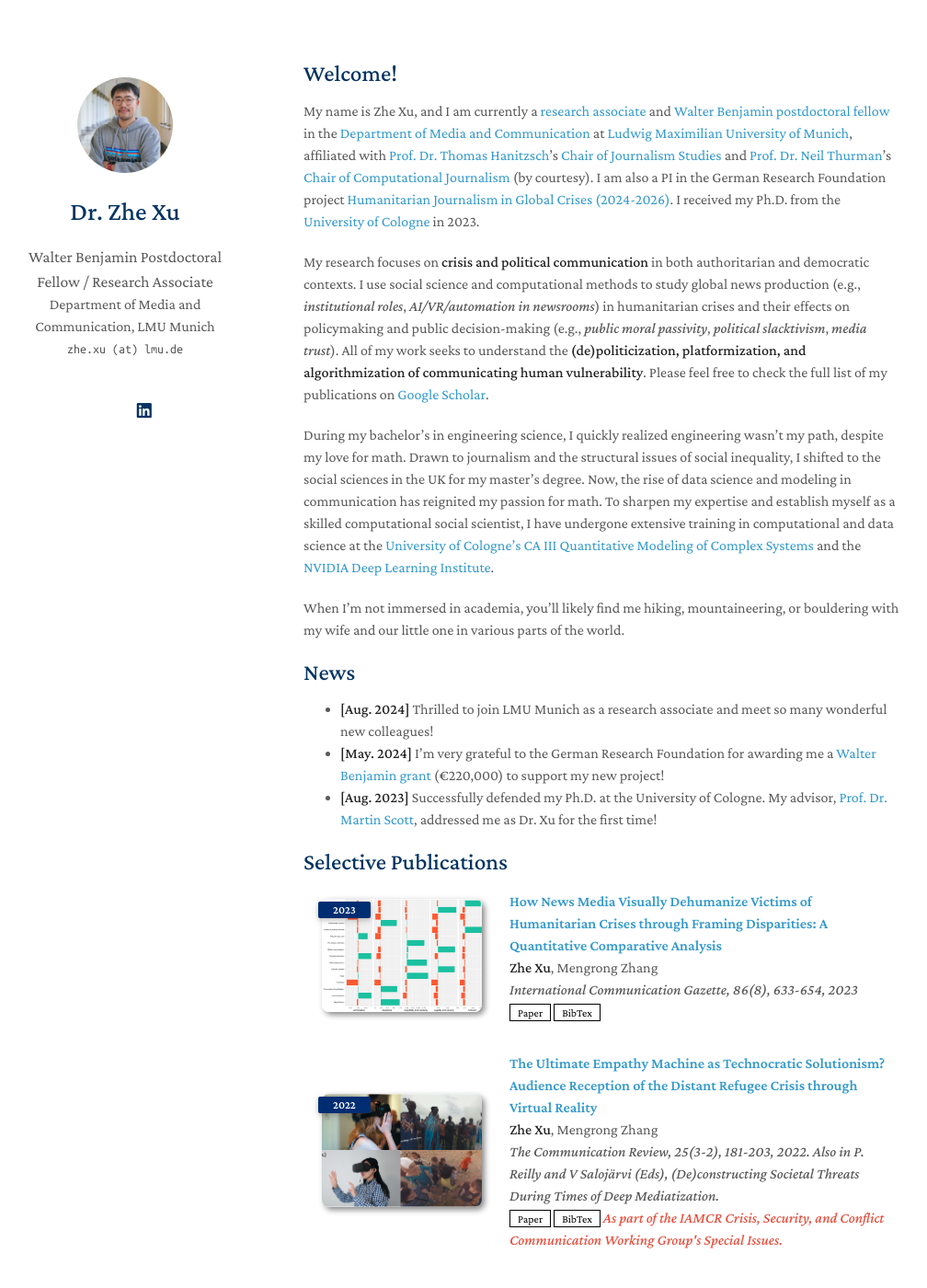
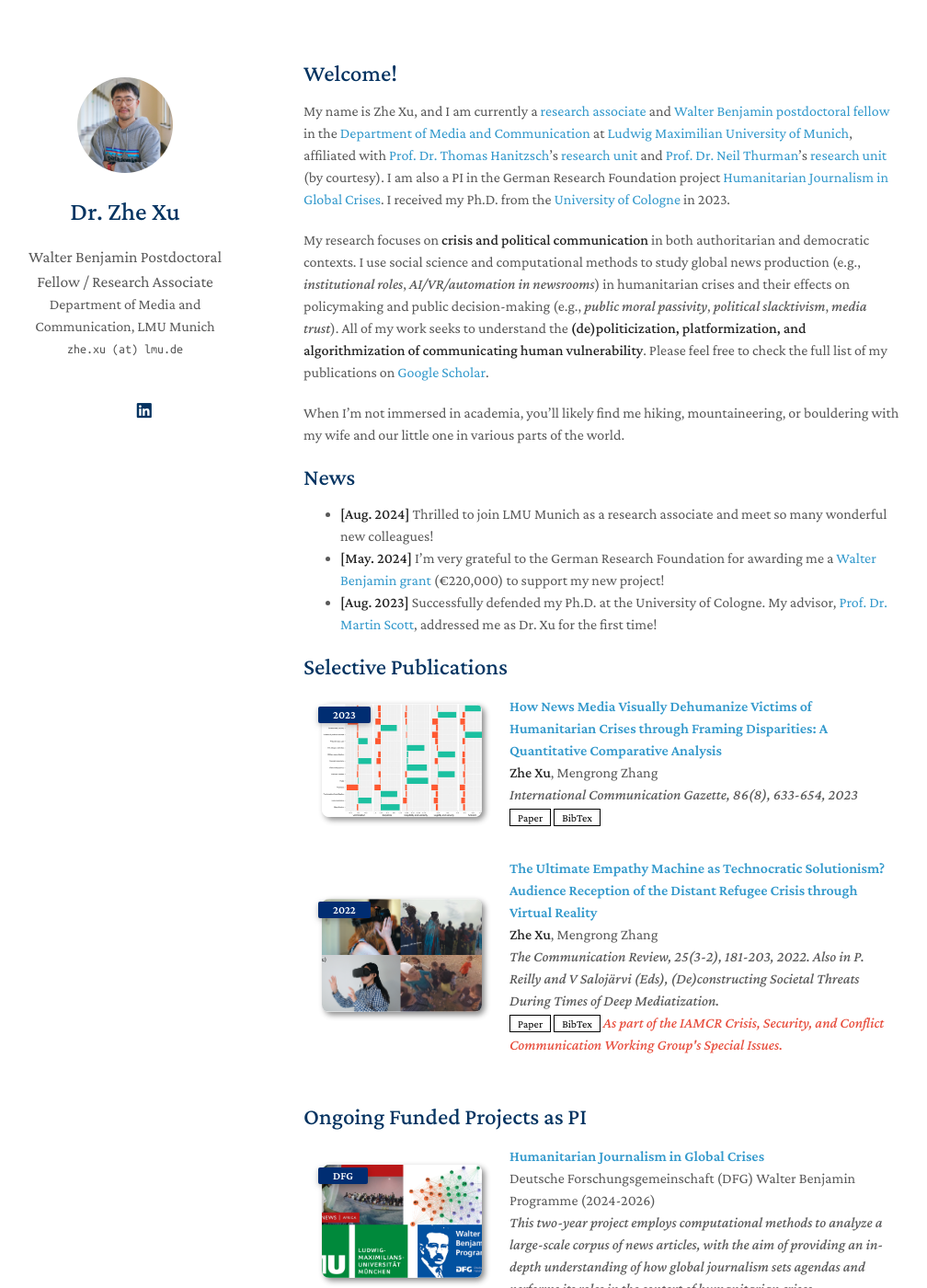
Before and after one commit to zhexuphd/home, a Jekyll site: the page built from index.md, in a window 1280 px wide and 1400 px high. Shown: the whole window at 92% size, without its empty margins (140-1148 px from the left). Built offline with Jekyll 4.4.1, drawn with Linux system fonts in a browser that asks for light colours; a style sheet for code colours, icons or effects is not loaded; our own code applies the rules of GitHub Pages for plain Markdown files; some of the changed text lies outside the part shown.

Commit message:
Update index.md

```diff
--- a/index.md
+++ b/index.md
@@ -4,11 +4,9 @@
 
 ## Welcome!
 
-My name is Zhe Xu, and I am currently a [research associate](https://www.ifkw.uni-muenchen.de/organisation/personen/mitarbeiter/xu_zhe/index.html) and [Walter Benjamin postdoctoral fellow](https://www.dfg.de/en/research-funding/funding-opportunities/programmes/individual/walter-benjamin) in the [Department of Media and Communication](https://www.ifkw.uni-muenchen.de/index.html) at [Ludwig Maximilian University of Munich](https://www.lmu.de/en/), affiliated with [Prof. Dr. Thomas Hanitzsch](https://www.ifkw.uni-muenchen.de/organisation/personen/professoren/hanitzsch_thomas/index.html)'s [Chair of Journalism Studies](https://www.en.ifkw.uni-muenchen.de/research/chairs/hanitzsch/index.html) and [Prof. Dr. Neil Thurman](https://neilthurman.com/)'s [Chair of Computational Journalism](https://www.ifkw.uni-muenchen.de/lehrbereiche/thurman/index.html) (by courtesy). I am also a PI in the German Research Foundation project [Humanitarian Journalism in Global Crises (2024-2026)](https://gepris.dfg.de/gepris/projekt/539233881?context=projekt&task=showDetail&id=539233881&). I received my Ph.D. from the [University of Cologne](https://portal.uni-koeln.de/es/uoc-home) in 2023.
+My name is Zhe Xu, and I am currently a [research associate](https://www.ifkw.uni-muenchen.de/organisation/personen/mitarbeiter/xu_zhe/index.html) and [Walter Benjamin postdoctoral fellow](https://www.dfg.de/en/research-funding/funding-opportunities/programmes/individual/walter-benjamin) in the [Department of Media and Communication](https://www.ifkw.uni-muenchen.de/index.html) at [Ludwig Maximilian University of Munich](https://www.lmu.de/en/), affiliated with [Prof. Dr. Thomas Hanitzsch](https://www.ifkw.uni-muenchen.de/organisation/personen/professoren/hanitzsch_thomas/index.html)'s [research unit](https://www.en.ifkw.uni-muenchen.de/research/chairs/hanitzsch/index.html) and [Prof. Dr. Neil Thurman](https://neilthurman.com/)'s [research unit](https://www.ifkw.uni-muenchen.de/lehrbereiche/thurman/index.html) (by courtesy). I am also a PI in the German Research Foundation project [Humanitarian Journalism in Global Crises](https://gepris.dfg.de/gepris/projekt/539233881?context=projekt&task=showDetail&id=539233881&). I received my Ph.D. from the [University of Cologne](https://portal.uni-koeln.de/es/uoc-home) in 2023.
 
 My research focuses on **crisis and political communication** in both authoritarian and democratic contexts. I use social science and computational methods to study global news production (e.g., *institutional roles*, *AI/VR/automation in newsrooms*) in humanitarian crises and their effects on policymaking and public decision-making (e.g., *public moral passivity*, *political slacktivism*, *media trust*). All of my work seeks to understand the **(de)politicization, platformization, and algorithmization of communicating human vulnerability**. Please feel free to check the full list of my publications on [Google Scholar](https://scholar.google.de/citations?user=lxUyedYAAAAJ&hl=en&oi=sra).
-
-During my bachelor's in engineering science, I quickly realized engineering wasn’t my path, despite my love for math. Drawn to journalism and the structural issues of social inequality, I shifted to the social sciences in the UK for my master’s degree. Now, the rise of data science and modeling in communication has reignited my passion for math. To sharpen my expertise and establish myself as a skilled computational social scientist, I have undergone extensive training in computational and data science at the [University of Cologne's CA III Quantitative Modeling of Complex Systems](http://ml-school.uni-koeln.de/) and the [NVIDIA Deep Learning Institute](https://learn.nvidia.com/courses/course-detail?course_id=course-v1:DLI+C-FX-06+V2).
 
 When I’m not immersed in academia, you’ll likely find me hiking, mountaineering, or bouldering with my wife and our little one in various parts of the world.
 
```
Also changed, not shown: other parts of index.md (+6 -0 lines).
